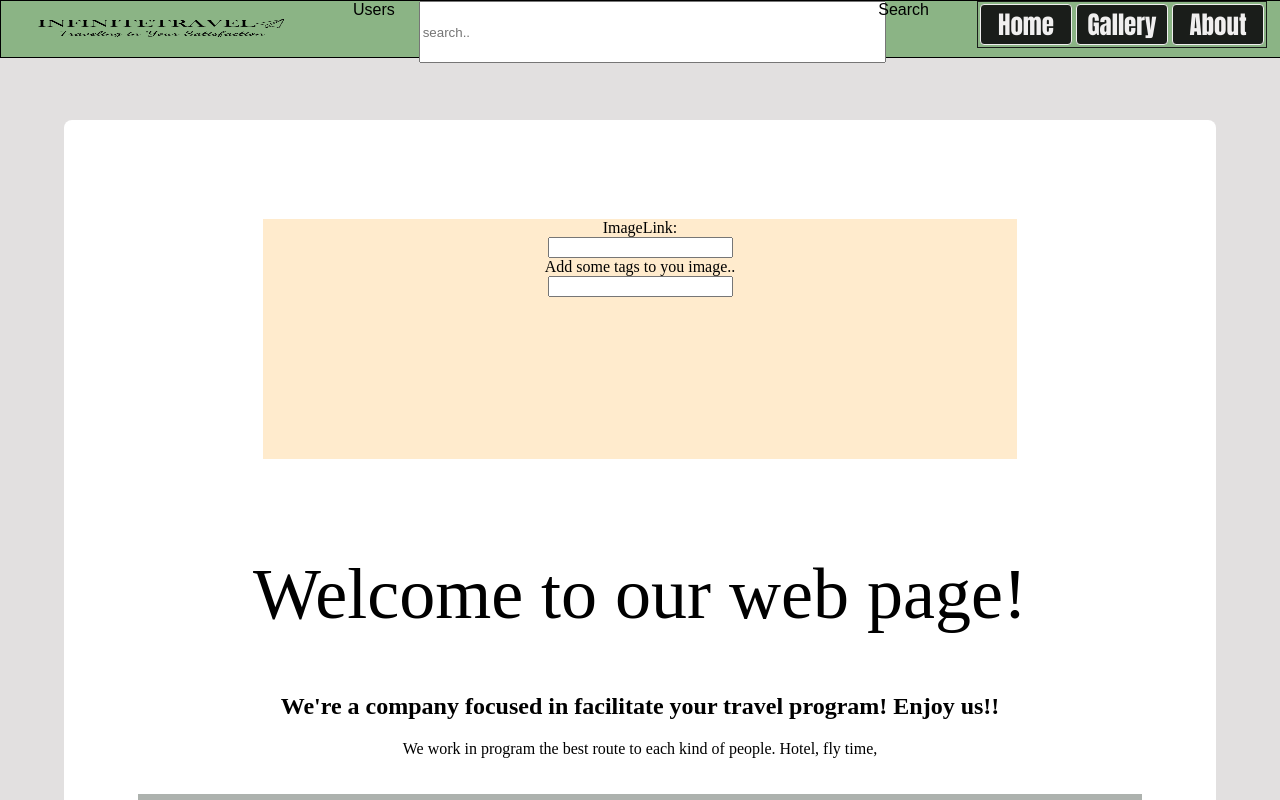
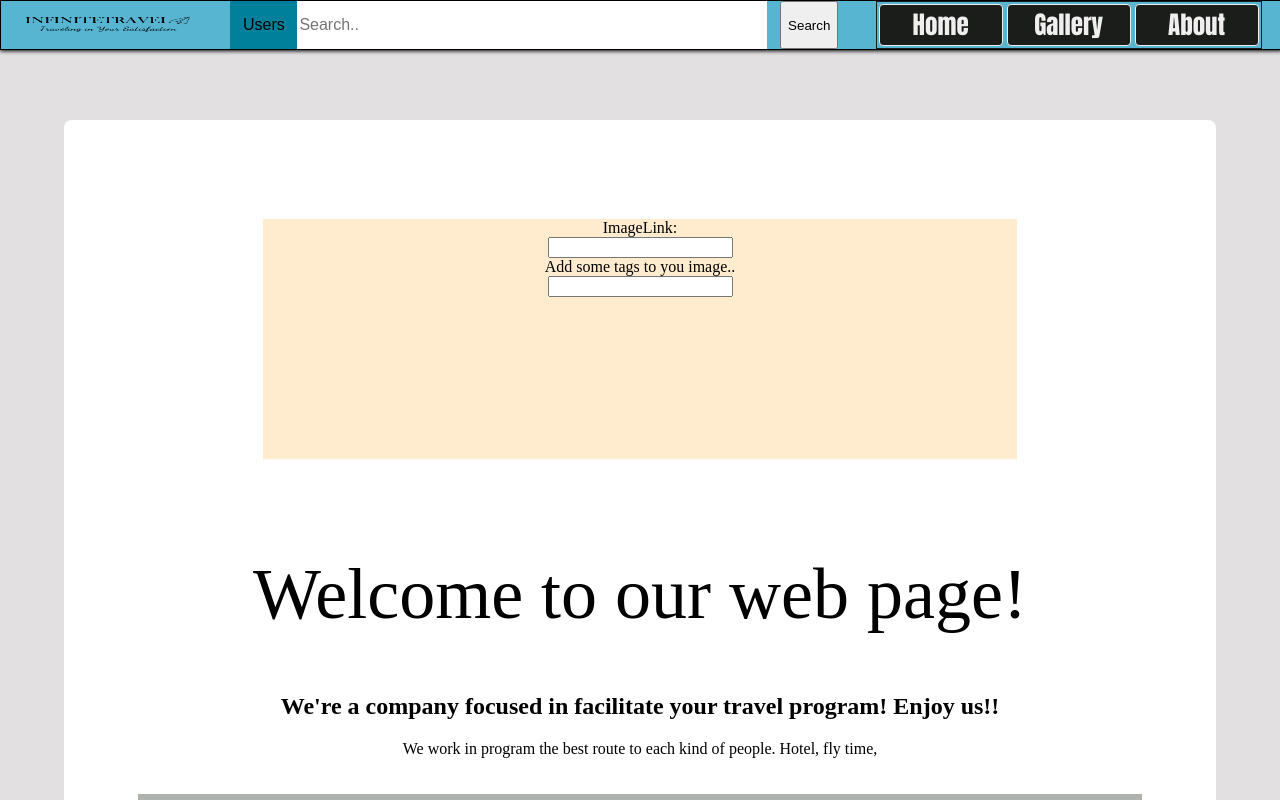
Before and after one commit to CaioMaxximus/photoTravel_FRONTEND, a React (Create React App) app: page /#/ in a window 1280 px wide. Shown: the top 800 px of the page. Built offline with nearby package versions, Linux system fonts and the light colour scheme.

Commit message:
almost-done-header-bar

```diff
--- a/src/App.css
+++ b/src/App.css
@@ -2,15 +2,16 @@
         top: 0px;
     margin: 0;
     width: 100%;
-    height: 3.5rem;
+    height: 3rem;
     align-items: center;
     justify-content: center;
     font-family: 'Oswald', sans-serif;
     display: grid;
-    grid-template-columns: 1fr 2fr 1fr;
+    grid-template-columns: 1fr 3fr 2fr;
     position: fixed;
-    background-color: var(--color-midle-green);
+    background-color: var(--color-lighter-blue);
     border: solid 1px black;
+    box-shadow: 0px 1px 4px ;
     /* font-family: 'Roboto Mono', monospace; */
 }
 
@@ -31,12 +32,16 @@
     display: grid;
     grid-template-columns: 1fr 7fr 0.5fr;
     height: inherit;
-    width: 90%;
+    width: 95%;
     margin: 0 auto;
 
 }
 #search-bar #search-options {
+    display: flex;
     height: inherit;
+    justify-content: center ;
+    align-items: center;
+    background-color: var(--color-darker-blue);
 }
 
 #search-bar #search-options ul {
@@ -45,7 +50,9 @@
     margin: 0;
     padding: 0;
     display: block;
-    top: 3.5rem;
+    width  : 5rem;
+    top: 3rem;
+
 
 }
 #search-bar #search-options ul{
@@ -62,14 +69,29 @@
 #search-bar #search-options ul li {
     padding: 0;
     margin: 3px;
+    width: 5rem;
+
 }
 
+#search-bar #search-options ul li button{
+    background-color: var(--color-primary-button);
+    border: 1px solid var(--color-secundary-button);
+    color  : var(--color-secundary-button);
+
+}
 #search-bar input{
-    height: 100%;
-    width: 100%;
+    height: auto;
     margin: 0;
+    color: var(--color-secundary-panel);
+    font-size: 1rem;
+    border: none;
+
 }
 
+#search-bar button{
+    height: 100%;
+    margin-left: 1em;
+}
 #tools-bar {
     height: 100%;
     margin: 0 auto;
@@ -82,7 +104,7 @@
 
 nav {
     width: 100%;
-    height: auto;
+    height: 95%;
     margin: 0px;
     padding: 0px;
     position: relative;
@@ -92,7 +114,7 @@ nav {
     position: relative;
     list-style: none;
     border: 1px solid var(--color-primary-button);
-    height: auto;
+    height: 100%;
     width: 100%;
     margin: 0px;
     padding: 0px;
@@ -136,6 +158,7 @@ nav {
     border-radius: 4px;
     width: 100%;
     transition: 0.3s;
+    height: 100%;
 }
 
 .menu button:hover {
--- a/src/App.js
+++ b/src/App.js
@@ -15,6 +15,8 @@ const logo = require('./assets/images/InfiteTravelLogoNotBackground.png')
 function App() {
 
 
+
+
     return (
         <div>
 
@@ -30,11 +32,11 @@ function App() {
                             <li><button>posts</button></li>
                         </ul>
                     </div>
-                    <input type="text" placeholder="search.." />
+                    <input type="text" placeholder="Search.." />
 
-                    <div>
+                    <button>
                         Search
-                    </div>
+                    </button>
                 </div>
                 <HashRouter>
                     <div id="tools-bar">
--- a/src/assets/style.css
+++ b/src/assets/style.css
@@ -25,3 +25,9 @@ body , #root{
 p{
     font: 32px sans-serif 300 ;
 }
+
+textarea:focus, input:focus, select:focus {
+    box-shadow: 0 0 0 0;
+    border: 0 none;
+    outline: 0;
+}
```
